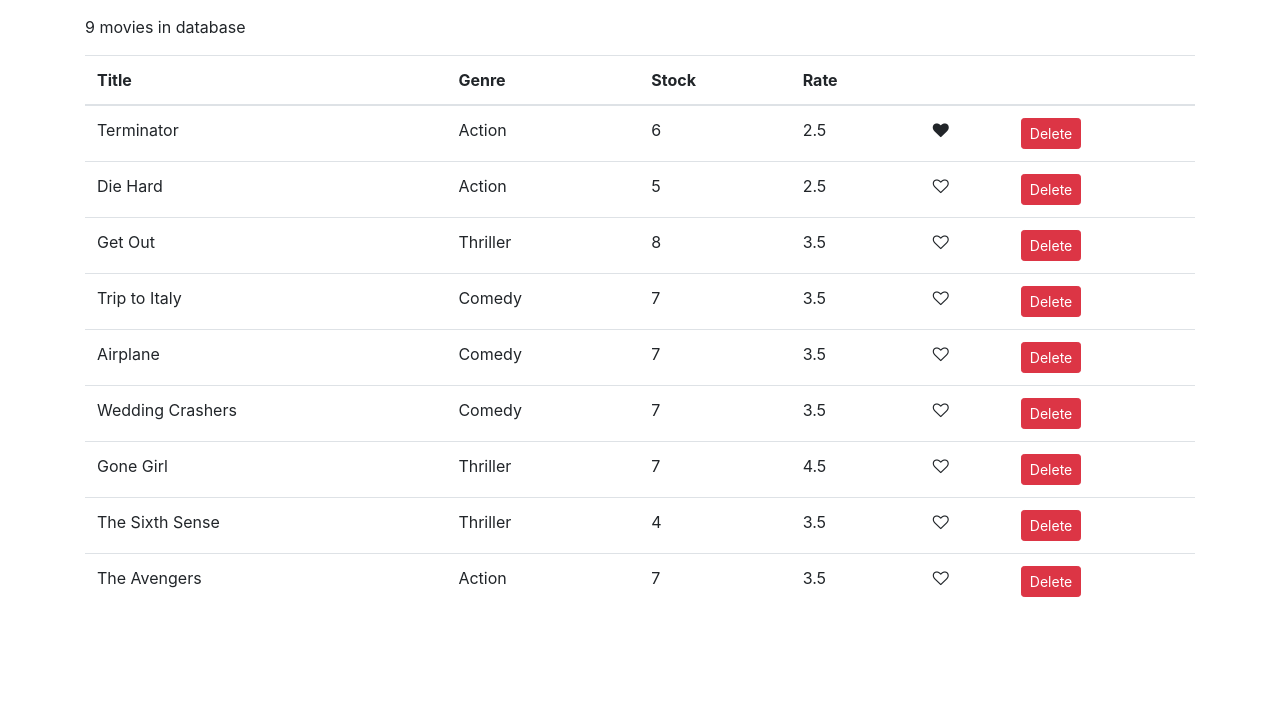
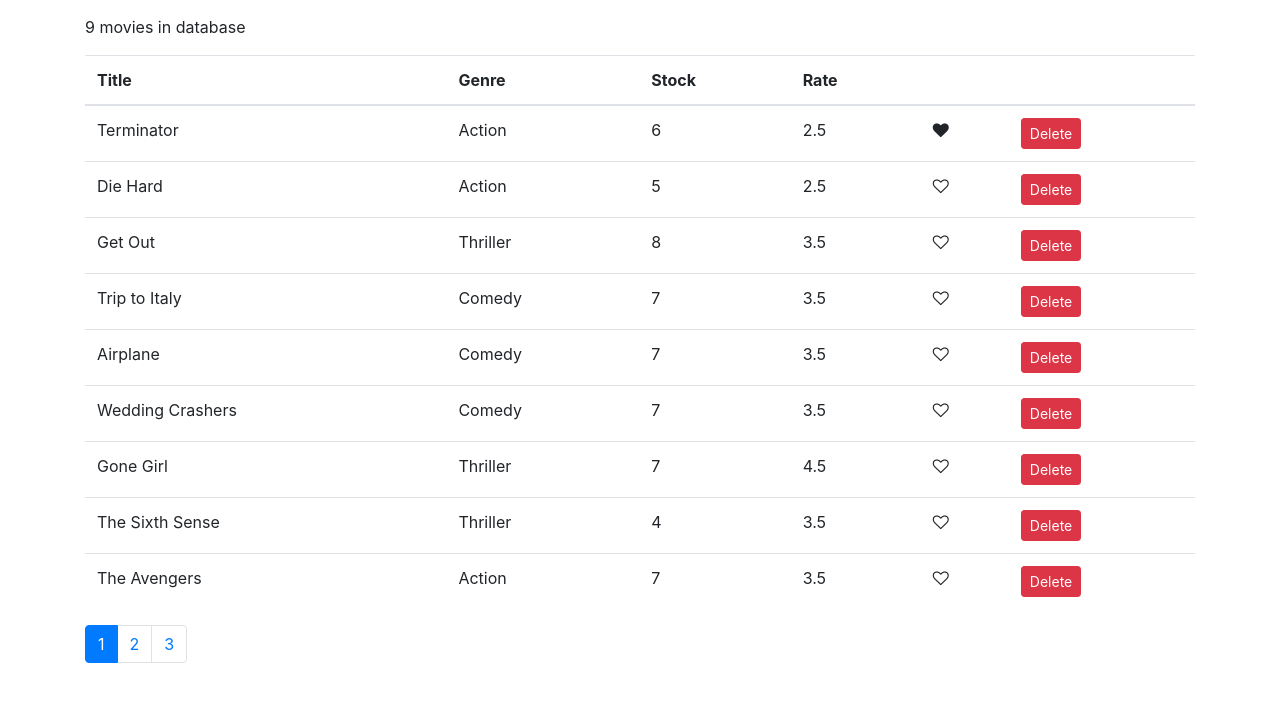
Before and after one commit to priyansh18/Vidly, a React (Create React App) app in the folder vidly/: page / in a window 1280 px wide. Shown: the top 702 px of the page. Built offline with nearby package versions, Linux system fonts and the light colour scheme.

Commit message:
Handling page change

```diff
--- a/vidly/src/components/common/pagination.jsx
+++ b/vidly/src/components/common/pagination.jsx
@@ -2,8 +2,8 @@
 import _ from "lodash";
 
 const Pagination = (props) => {
-  const { itemsCount, pageSize } = props;
-
+  const { itemsCount, pageSize, currentPage, onPageChange } = props;
+  console.log(currentPage);
   const pagesCount = Math.ceil(itemsCount / pageSize);
   if (pagesCount == 1) return null;
   const pages = _.range(1, pagesCount + 1);
@@ -12,8 +12,13 @@
     <nav>
       <ul className="pagination">
         {pages.map((page) => (
-          <li key={page} className="page-item ">
-            <a className="page-link">{page}</a>
+          <li
+            key={page}
+            className={page === currentPage ? "page-item active" : "page-item"}
+          >
+            <a className="page-link" onClick={() => onPageChange(page)}>
+              {page}
+            </a>
           </li>
         ))}
       </ul>
--- a/vidly/src/components/movies.jsx
+++ b/vidly/src/components/movies.jsx
@@ -6,7 +6,8 @@
 class Movies extends Component {
   state = {
     movies: getMovies(),
-    pageSize: 10,
+    currentPage: 1,
+    pageSize: 4,
   };
 
   handleDelete = (movie) => {
@@ -24,8 +25,9 @@
     this.setState({ movies });
   };
 
-  handlePageChange = () => {
-    console.log("page change");
+  handlePageChange = (page) => {
+    // console.log(page);
+    this.setState({ currentPage: page });
   };
 
   render() {
@@ -73,6 +75,7 @@
         <Pagination
           itemsCount={count}
           pageSize={this.state.pageSize}
+          currentPage={this.state.currentPage}
           onPageChange={this.handlePageChange}
         />
       </React.Fragment>
```
